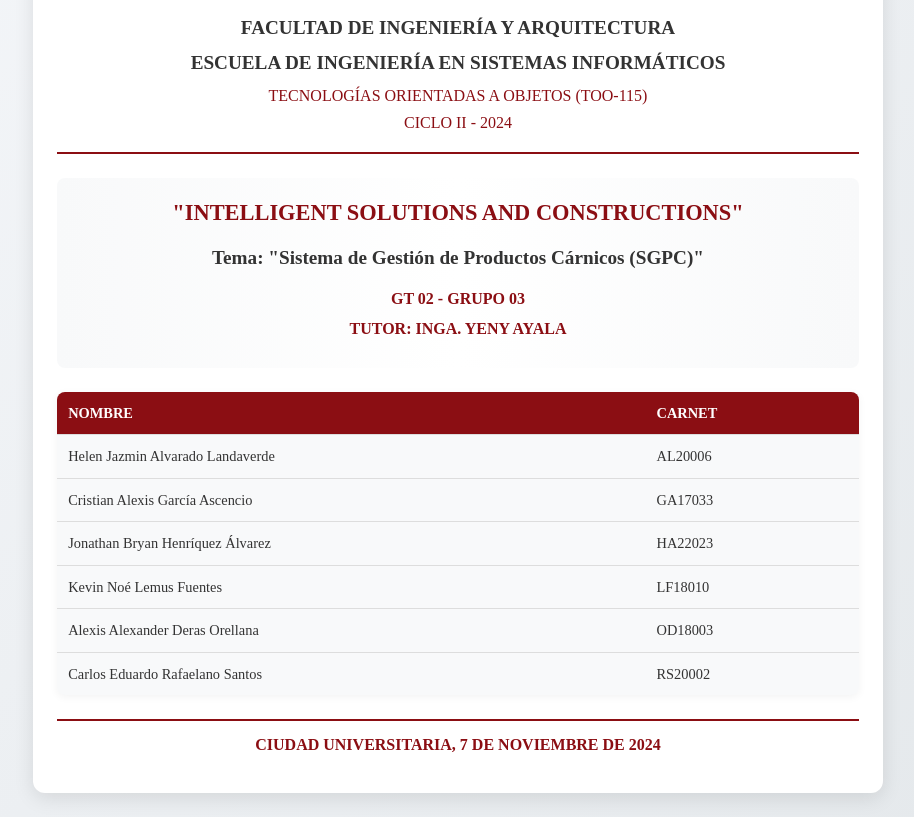
After one commit to GA17033-Dev/Gesti-n-de-Productos-C-rnicos, a PHP site: template resources/views/portada.php in a window 1280 px wide. The commit adds this page. Shown: the part 214-1031 px from the top of the page, without its empty margins (182-1096 px from the left). Run offline with PHP 8.4, Linux system fonts and the light colour scheme; the template is opened without the code that fills it, so the values that code supplies are empty.

Commit message:
Add portada route and view to HomeController for new landing page

```diff
--- a/app/Controllers/HomeController.php
+++ b/app/Controllers/HomeController.php
@@ -362,4 +362,9 @@ class HomeController extends Controller
             ], 500)->send();
         }
     }
+
+    public function portada()
+    {
+        return $this->render('portada');
+    }
 }
--- /dev/null
+++ b/resources/views/portada.php
@@ -0,0 +1,323 @@
+<!DOCTYPE html>
+<html lang="es">
+
+<head>
+    <meta charset="UTF-8">
+    <meta name="viewport" content="width=device-width, initial-scale=1.0">
+    <style>
+        :root {
+            /* --primary-color: #003d7d; */
+            --primary-color: #8b0e13;
+            --secondary-color: #333;
+            --accent-color: #8b0e13;
+            --text-color: #333;
+            --border-color: #ddd;
+        }
+
+        * {
+            margin: 0;
+            padding: 0;
+            box-sizing: border-box;
+        }
+
+        body {
+            font-family: 'Times New Roman', Times, serif;
+            line-height: 1.4;
+            color: var(--text-color);
+            background: linear-gradient(135deg, #f5f7fa 0%, #e4e8eb 100%);
+            min-height: 100vh;
+            padding: 1.5rem;
+        }
+
+        .container {
+            max-width: 850px;
+            margin: 0 auto;
+            background: white;
+            padding: 1.5rem;
+            border-radius: 12px;
+            box-shadow: 0 5px 20px rgba(0, 0, 0, 0.1);
+        }
+
+        .logo-container {
+            background-color: var(--primary-color);
+            padding: 1rem;
+            border-radius: 8px;
+            margin-bottom: 1.5rem;
+            text-align: center;
+        }
+
+        .logo {
+            max-width: 150px;
+            height: auto;
+            display: block;
+            margin: 0 auto;
+            filter: brightness(0) invert(1);
+        }
+
+        .header {
+            text-align: center;
+            padding: 0.8rem;
+            border-bottom: 2px solid var(--primary-color);
+            margin-bottom: 1.5rem;
+        }
+
+        .faculty-name,
+        .school-name {
+            font-size: 1.2rem;
+            font-weight: bold;
+            color: var(--secondary-color);
+            margin-bottom: 0.5rem;
+        }
+
+        .course-info {
+            font-size: 1rem;
+            color: var(--accent-color);
+            margin-bottom: 0.3rem;
+        }
+
+        .project-section {
+            text-align: center;
+            padding: 1.2rem;
+            background: linear-gradient(to right, #f8f9fa, #ffffff, #f8f9fa);
+            border-radius: 8px;
+            margin-bottom: 1.5rem;
+        }
+
+        .project-title {
+            font-size: 1.4rem;
+            font-weight: bold;
+            color: var(--primary-color);
+            margin-bottom: 1rem;
+            text-transform: uppercase;
+        }
+
+        .subtitle {
+            font-size: 1.2rem;
+            color: var(--secondary-color);
+            margin-bottom: 1rem;
+            font-weight: bold;
+        }
+
+        .group-info,
+        .tutor-info {
+            font-size: 1rem;
+            margin-bottom: 0.5rem;
+            color: var(--accent-color);
+            font-weight: bold;
+        }
+
+        .members-table-container {
+            border-radius: 8px;
+            background: #f8f9fa;
+            box-shadow: 0 2px 8px rgba(0, 0, 0, 0.05);
+            overflow-x: auto;
+            margin-bottom: 1.5rem;
+        }
+
+        .members-table {
+            width: 100%;
+            border-collapse: separate;
+            border-spacing: 0;
+        }
+
+        .members-table th,
+        .members-table td {
+            padding: 0.7rem;
+            text-align: left;
+            border-bottom: 1px solid var(--border-color);
+            font-size: 0.9rem;
+        }
+
+        .members-table th {
+            background-color: var(--primary-color);
+            color: white;
+            font-weight: bold;
+            text-transform: uppercase;
+            font-size: 0.9rem;
+        }
+
+        .members-table tr:last-child td {
+            border-bottom: none;
+        }
+
+        .members-table tbody tr:hover {
+            background-color: #f5f5f5;
+        }
+
+        .date {
+            text-align: center;
+            font-size: 1rem;
+            font-weight: bold;
+            color: var(--primary-color);
+            padding: 0.8rem;
+            border-top: 2px solid var(--primary-color);
+        }
+
+        @media screen and (max-width: 768px) {
+            body {
+                padding: 1rem;
+            }
+
+            .container {
+                padding: 1rem;
+            }
+
+            .faculty-name,
+            .school-name {
+                font-size: 1.1rem;
+            }
+
+            .course-info {
+                font-size: 0.9rem;
+            }
+
+            .project-title {
+                font-size: 1.2rem;
+            }
+
+            .subtitle {
+                font-size: 1.1rem;
+            }
+
+            .members-table th,
+            .members-table td {
+                padding: 0.6rem;
+                font-size: 0.85rem;
+            }
+        }
+
+        @media screen and (max-width: 480px) {
+            .container {
+                padding: 0.8rem;
+            }
+
+            .logo {
+                max-width: 120px;
+            }
+
+            .faculty-name,
+            .school-name {
+                font-size: 1rem;
+            }
+
+            .project-title {
+                font-size: 1.1rem;
+            }
+
+            .subtitle {
+                font-size: 0.9rem;
+            }
+
+            .members-table th,
+            .members-table td {
+                padding: 0.5rem;
+                font-size: 0.8rem;
+            }
+
+            .group-info,
+            .tutor-info {
+                font-size: 0.9rem;
+            }
+
+            .date {
+                font-size: 0.9rem;
+            }
+        }
+        @keyframes fadeIn {
+            from {
+                opacity: 0;
+                transform: translateY(10px);
+            }
+
+            to {
+                opacity: 1;
+                transform: translateY(0);
+            }
+        }
+
+        .container>* {
+            animation: fadeIn 0.4s ease-out forwards;
+        }
+    </style>
+</head>
+
+<body>
+    <div class="container">
+        <div class="logo-container">
+            <img class="logo" src="https://www.ues.edu.sv/wp-content/uploads/sites/20/2021/04/light-header-v2-vertical.png" alt="Logo UES">
+        </div>
+
+        <div class="header">
+            <div class="faculty-name">FACULTAD DE INGENIERÍA Y ARQUITECTURA</div>
+            <div class="school-name">ESCUELA DE INGENIERÍA EN SISTEMAS INFORMÁTICOS</div>
+            <div class="course-info">TECNOLOGÍAS ORIENTADAS A OBJETOS (TOO-115)</div>
+            <div class="course-info">CICLO II - 2024</div>
+        </div>
+
+        <div class="project-section">
+            <div class="project-title">"INTELLIGENT SOLUTIONS AND CONSTRUCTIONS"</div>
+            <div class="subtitle">Tema: "Sistema de Gestión de Productos Cárnicos (SGPC)"</div>
+            <div class="group-info">GT 02 - GRUPO 03</div>
+            <div class="tutor-info">TUTOR: INGA. YENY AYALA</div>
+        </div>
+
+        <div class="members-table-container">
+            <table class="members-table">
+                <thead>
+                    <tr>
+                        <th>NOMBRE</th>
+                        <th>CARNET</th>
+                    </tr>
+                </thead>
+                <tbody>
+                    <tr>
+                        <td>Helen Jazmin Alvarado Landaverde</td>
+                        <td>AL20006</td>
+                    </tr>
+                    <tr>
+                        <td>Cristian Alexis García Ascencio</td>
+                        <td>GA17033</td>
+                    </tr>
+                    <tr>
+                        <td>Jonathan Bryan Henríquez Álvarez</td>
+                        <td>HA22023</td>
+                    </tr>
+                    <tr>
+                        <td>Kevin Noé Lemus Fuentes</td>
+                        <td>LF18010</td>
+                    </tr>
+                    <tr>
+                        <td>Alexis Alexander Deras Orellana</td>
+                        <td>OD18003</td>
+                    </tr>
+                    <tr>
+                        <td>Carlos Eduardo Rafaelano Santos</td>
+                        <td>RS20002</td>
+                    </tr>
+                </tbody>
+            </table>
+        </div>
+
+        <div class="date" id="currentDate"></div>
+    </div>
+
+    <script>
+        function formatDate() {
+            const date = new Date();
+            const months = [
+                "ENERO", "FEBRERO", "MARZO", "ABRIL", "MAYO", "JUNIO",
+                "JULIO", "AGOSTO", "SEPTIEMBRE", "OCTUBRE", "NOVIEMBRE", "DICIEMBRE"
+            ];
+
+            const day = date.getDate();
+            const month = months[date.getMonth()];
+            const year = date.getFullYear();
+
+            document.getElementById('currentDate').textContent =
+                `CIUDAD UNIVERSITARIA, ${day} DE ${month} DE ${year}`;
+        }
+        formatDate();
+    </script>
+</body>
+
+</html>
--- a/routes/web.php
+++ b/routes/web.php
@@ -55,3 +55,5 @@ $router->post('/login', 'App\Controllers\HomeController@login');
 
 //ventas/store
 $router->post('/ventas/store', 'App\Controllers\VentaController@store');
+//portada
+$router->get('/portada', 'App\Controllers\HomeController@portada');
```
